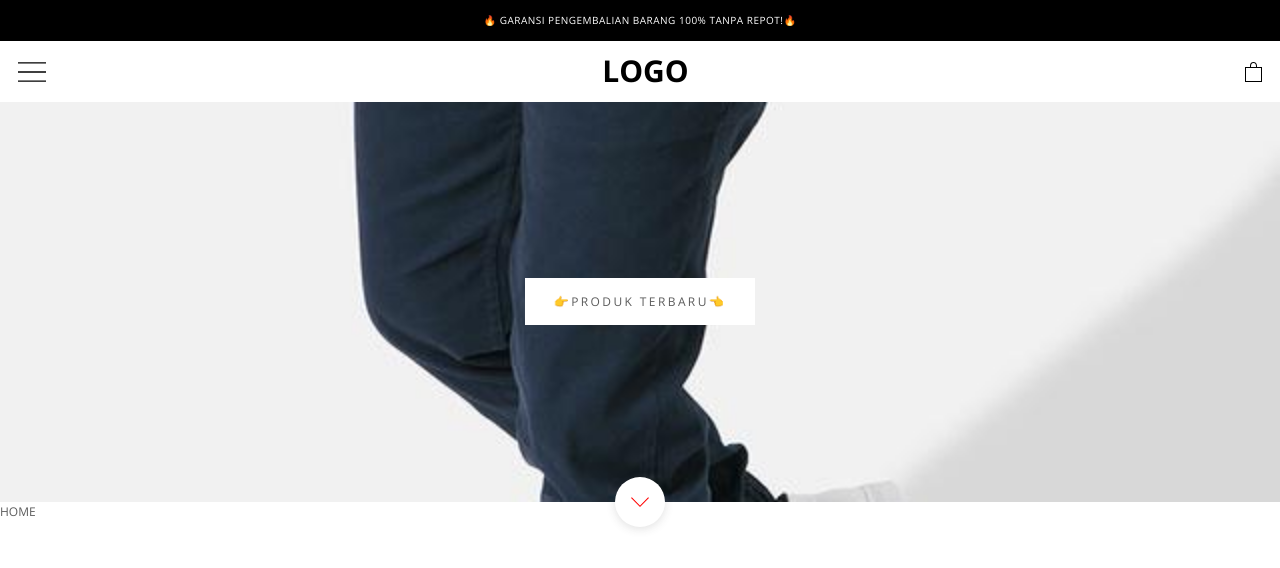
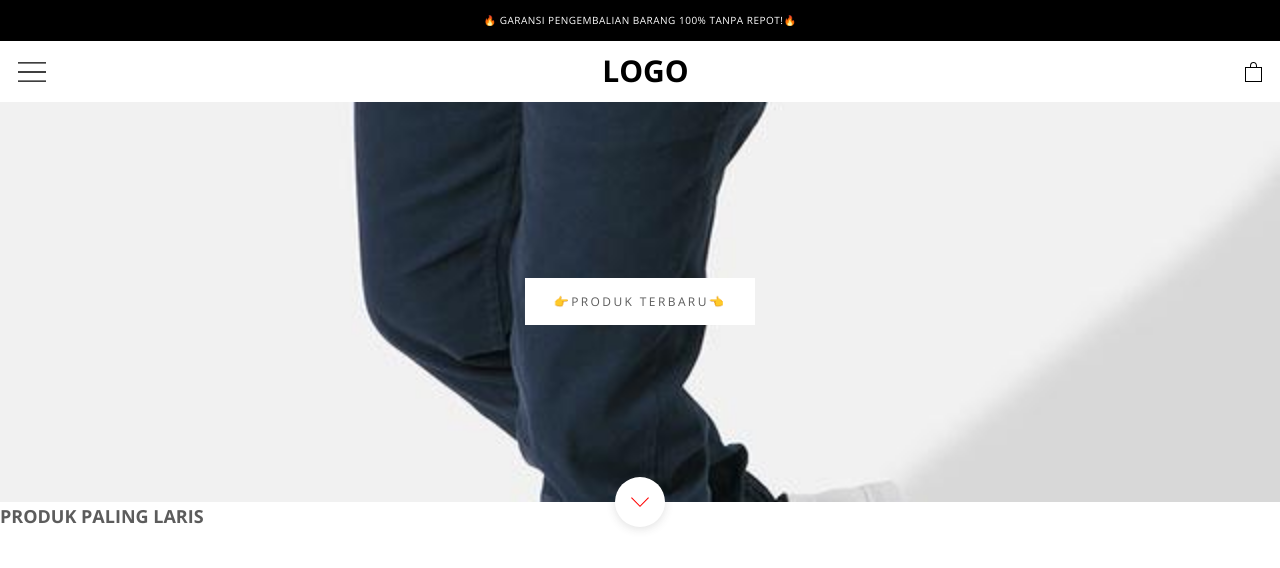
Before and after one commit to madegilangaditya/ecommerce-test, a React (Create React App) app: page / in a window 1280 px wide. Shown: the top 568 px of the page. Built offline with nearby package versions, Linux system fonts and the light colour scheme.

Commit message:
add html content in banner

```diff
--- a/src/components/Home.js
+++ b/src/components/Home.js
@@ -2,9 +2,14 @@ import React from 'react'
 
 const Home = () => {
     return (
-        <div>
-            Home
-        </div>
+        <section className="sec-wrapper">
+            <header className="sec-header">
+                <h2 className="title">Produk Paling Laris</h2>
+            </header>
+            <div className="product-carousel">
+
+            </div>
+        </section>
     )
 }
 
```
